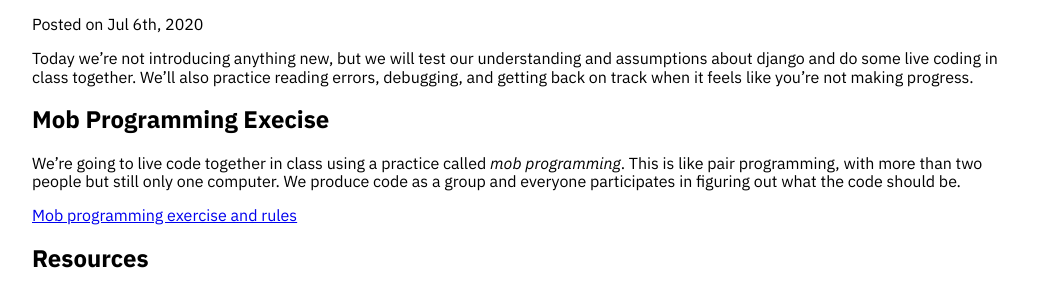
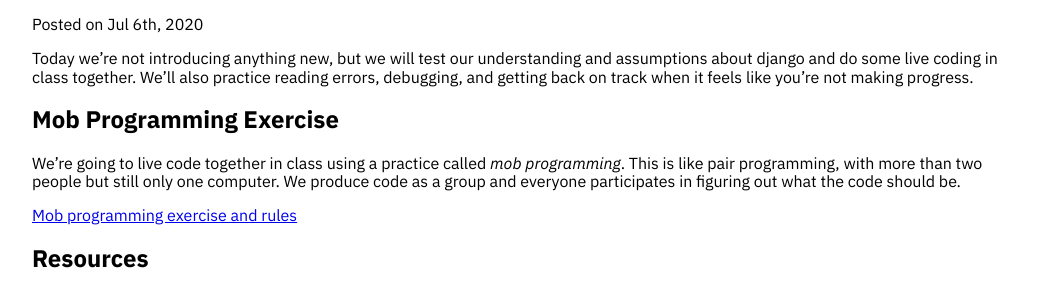
Before and after one commit to momentum-team-3/momentum-team-3.github.io, a Jekyll site: the page built from _posts/2020-07-06-django-review.md, in a window 1280 px wide. Shown: the part 195-488 px from the top of the page, without its empty margins (112-1167 px from the left). Built offline with Jekyll 4.4.1, drawn with Linux system fonts in a browser that asks for light colours; nearby versions of some CDN libraries.

Commit message:
fix typo

```diff
--- a/_posts/2020-07-06-django-review.md
+++ b/_posts/2020-07-06-django-review.md
@@ -6,7 +6,7 @@ tags: phase-2 django
 
 Today we're not introducing anything new, but we will test our understanding and assumptions about django and do some live coding in class together. We'll also practice reading errors, debugging, and getting back on track when it feels like you're not making progress.
 
-## Mob Programming Execise
+## Mob Programming Exercise
 
 We're going to live code together in class using a practice called _mob programming_. This is like pair programming, with more than two people but still only one computer. We produce code as a group and everyone participates in figuring out what the code should be.
 
```
